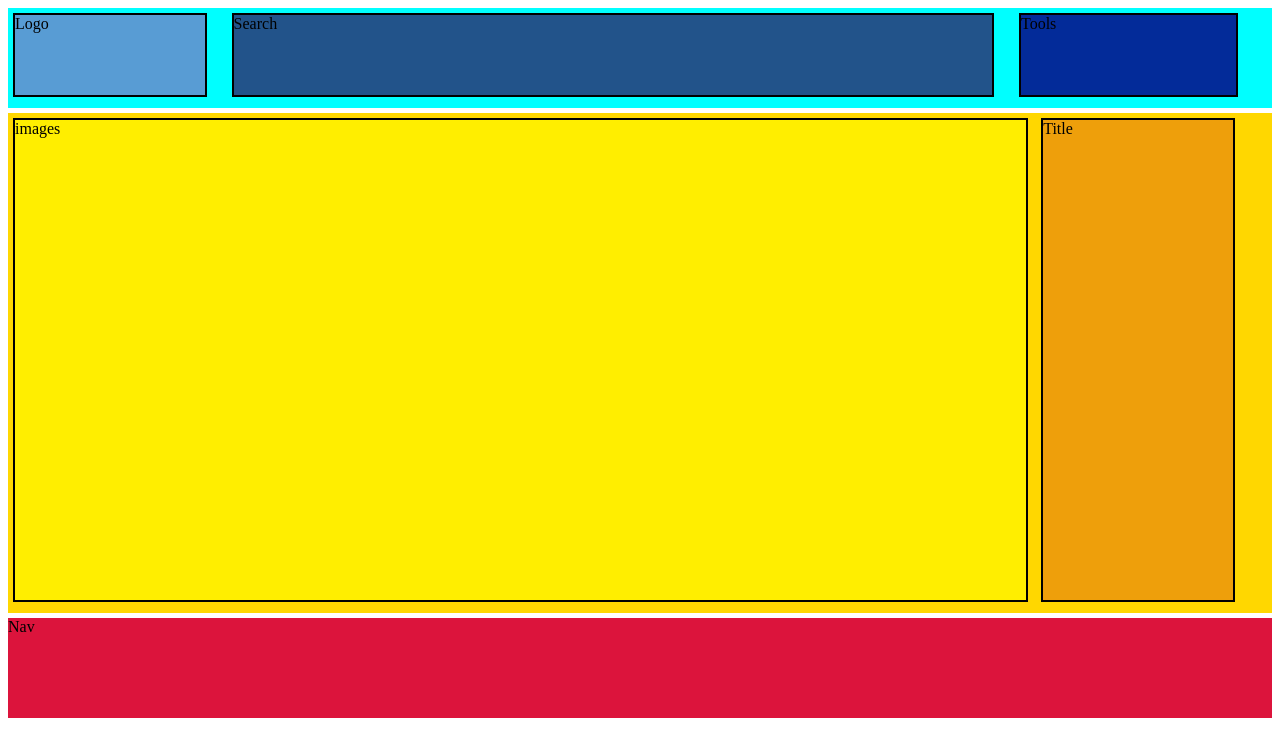
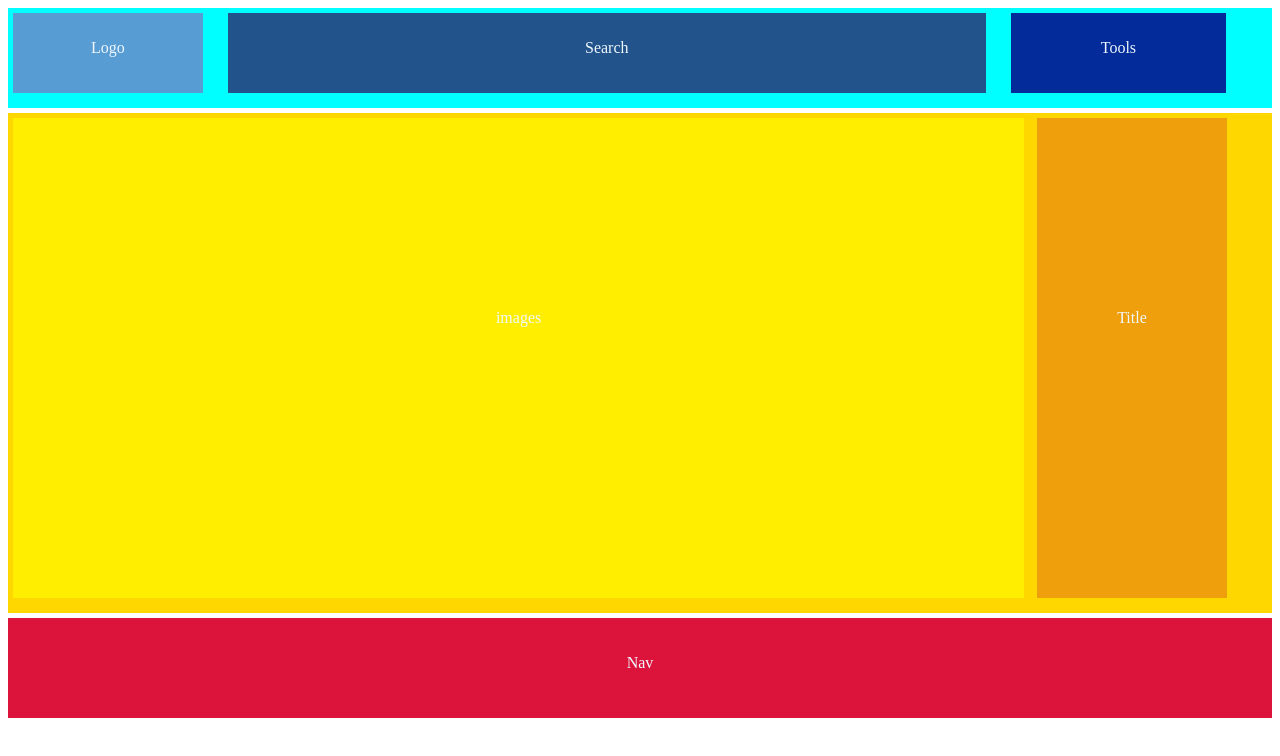
Before and after one commit to withoutmelv/twhomework, a plain HTML site: page work.html in a window 1280 px wide. Drawn offline with Linux system fonts and the light colour scheme.

Commit message:
homework

```diff
--- a/work.html
+++ b/work.html
@@ -2,7 +2,11 @@
 <html>
   <head>
     <meta charset="utf-8">
-    <style type="text/css">
+	<style type="text/css">
+		div{
+			color: aliceblue;
+			text-align: center;
+		}
     	.head{
 			width: 100%;
 			height: 100px;
@@ -19,48 +23,49 @@
 			width: 100%;
 			height: 100px;
 			background-color: crimson;
+			line-height: 90px;
 		}
 		.Logo{
 			width: 15%;
 			height: 80%;
-			border: 2px solid;
 			float: left;
 			margin: 5px 5px;
 			background-color: rgb(88, 156, 212);
+			line-height: 70px;
 		}
 		.Search{
 			width: 60%;
 			height: 80%;
-			border:2px solid;
 			float: left;
 			margin: 5px 15px 5px 20px;
 			background-color: rgb(34, 83, 138);
+			line-height: 70px;
 		}
 		.Tools{
 			width:17%;
 			height: 80%;
-			border:2px solid;
 			float: left;
 			margin: 5px 10px;
 			background-color:rgb(3, 43, 153);
+			line-height: 70px;
 		}
 
 
 		.images{
 			width: 80%;
 			height: 96%;
-			border: 2px solid;
 			float: left;
 			margin: 5px 5px;
 			background-color: rgb(255, 238, 0);
+			line-height: 400px;
 		}
 		.Title{
 			width: 15%;
 			height: 96%;
-			border: 2px solid;
 			float: left;
 			margin: 5px 8px;
 			background-color: rgb(238, 159, 11);
+			line-height: 400px;
 		}
     </style>
   </head>
@@ -71,7 +76,6 @@
 		  <div class="Logo">Logo</div>
 		  <div class="Search">Search</div>
 		  <div class="Tools">Tools</div>
-
   	</div>
   	<div class="body">
   		<div class="images">images</div>
```
Also changed, not shown: pic.png (deleted), picture.png (added), 1 other file.
